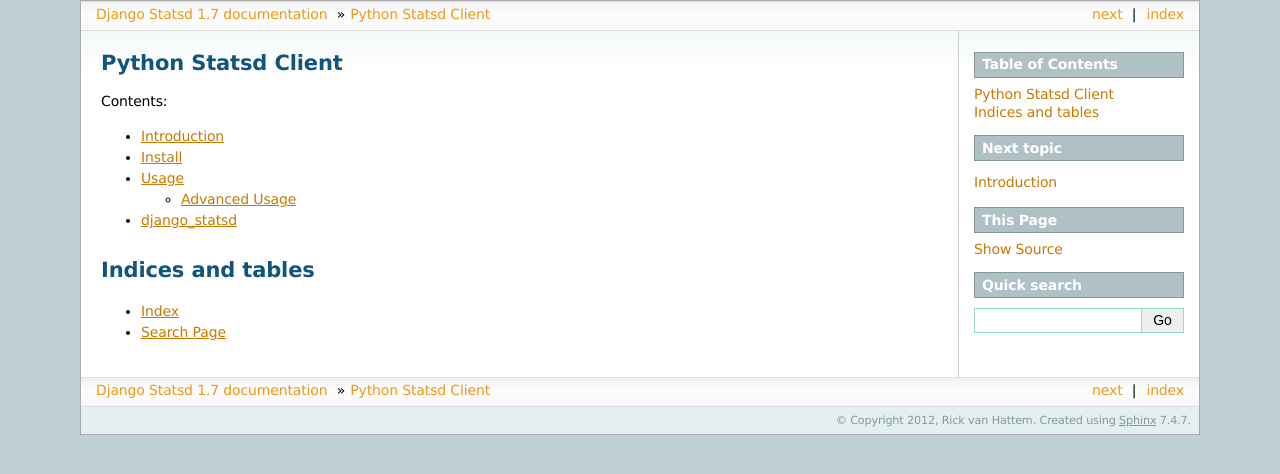
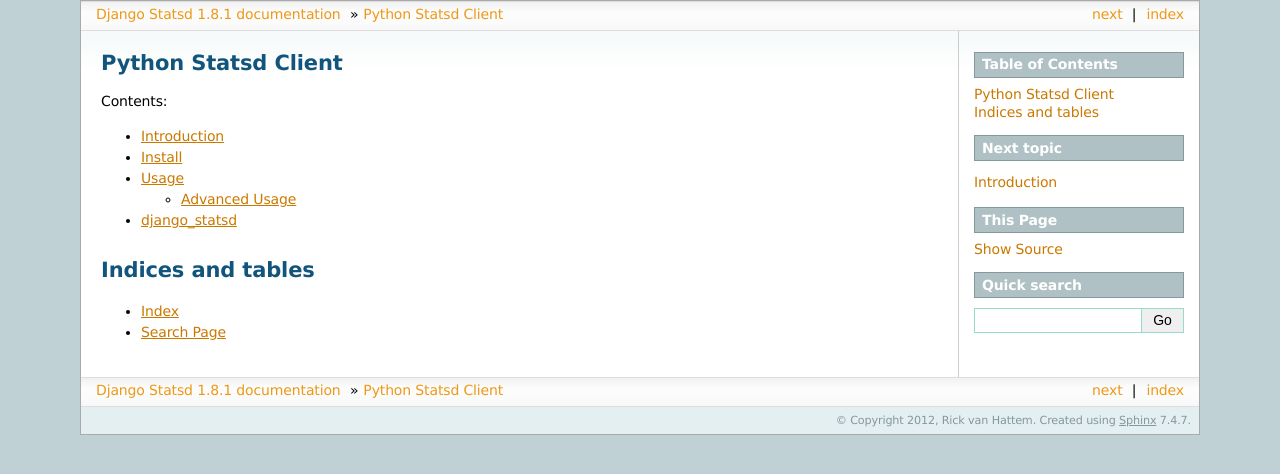
Before and after one commit to wolph/django-statsd, a Sphinx documentation site: the page built from docs/index.rst, in a window 1280 px wide. Shown: the top 474 px of the page. Built offline with Sphinx 7.4.7, drawn with Linux system fonts in a browser that asks for light colours.

Commit message:
bumped version

```diff
--- a/docs/conf.py
+++ b/docs/conf.py
@@ -52,9 +52,9 @@
 # built documents.
 #
 # The short X.Y version.
-version = '1.7'
+version = '1.8.1'
 # The full version, including alpha/beta/rc tags.
-release = '1.7'
+release = '1.8.1'
 
 # The language for content autogenerated by Sphinx. Refer to documentation
 # for a list of supported languages.
--- a/setup.py
+++ b/setup.py
@@ -6,7 +6,7 @@
 else:
     long_description = 'See http://pypi.python.org/pypi/django-statsd/'
 
-version = '1.8.0'
+version = '1.8.1'
 setup(
     name='django-statsd',
     version=version,
```
